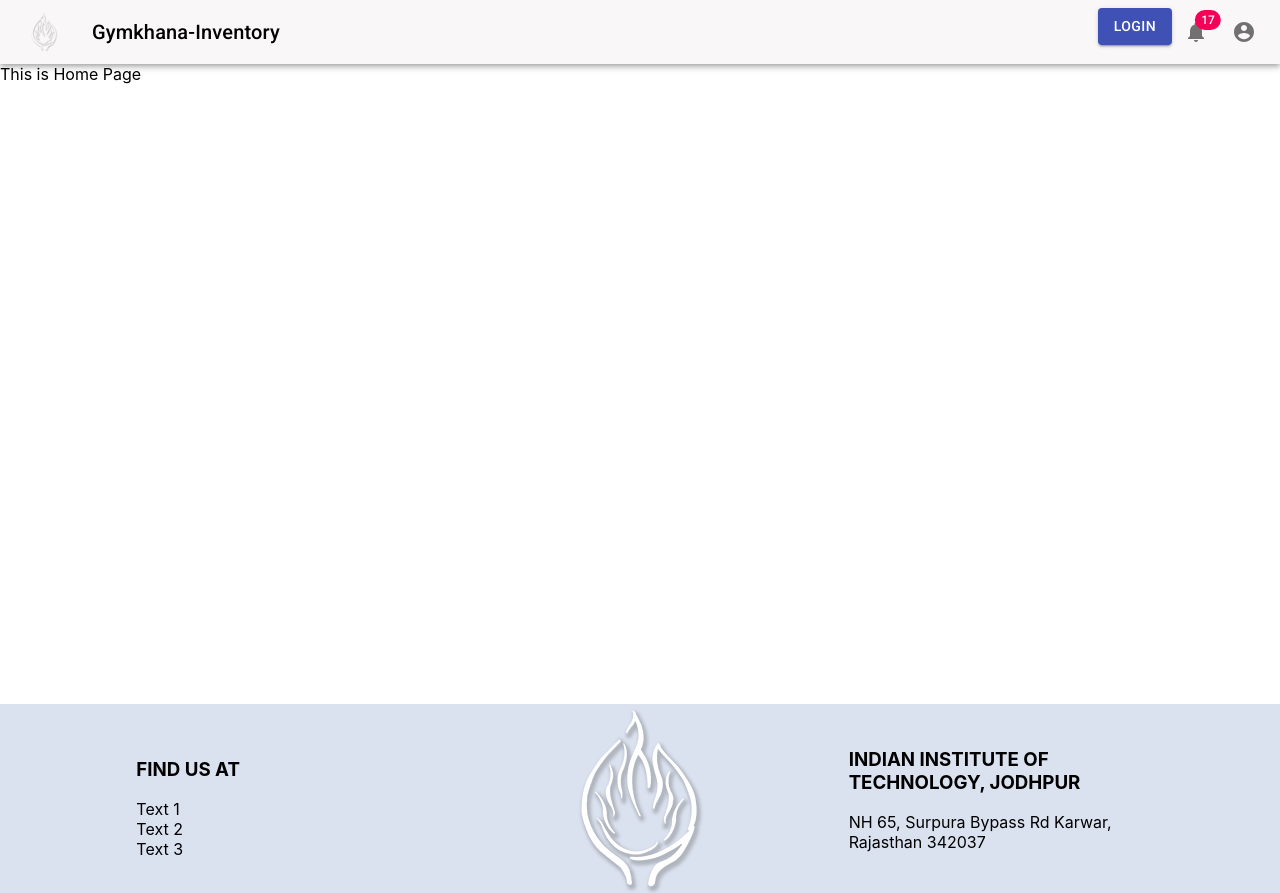
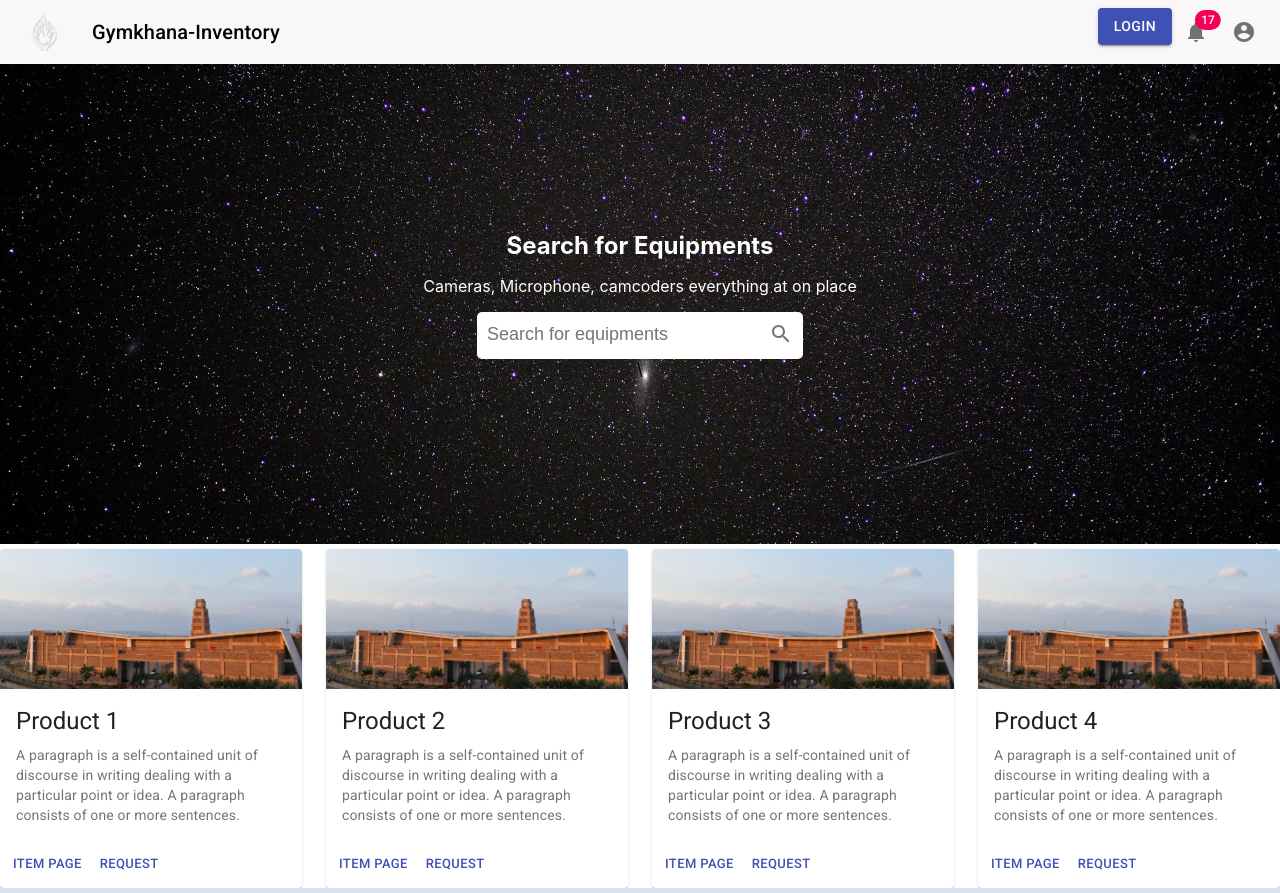
Before and after one commit to niharikamanhar/gymkhana-inventory, a React (Create React App) app: page / in a window 1280 px wide. Shown: the top 893 px of the page. Built offline with nearby package versions, Linux system fonts and the light colour scheme; no server answers.

Commit message:
Improved Home page and added Item page routes

```diff
--- a/src/App.css
+++ b/src/App.css
@@ -59,3 +59,45 @@
      margin-left: 3px;
      margin-right: 3px;
  }
+
+
+.home input[type=text] {
+    border: none;
+    background-color: none;
+    outline: 0;
+    font-size: 18px;
+    width:270px;
+    padding-left:10px;
+  }
+
+.home input[type=text]:focus {
+    border: none;
+    background-color: none;
+    outline: 0;
+  }
+
+.home .search-area{
+    display: flex;
+    flex-direction: column;
+    justify-content: center;
+    background-image: url("../src/star.jpg");
+    background-repeat: no-repeat;
+    height:60vh;
+    width: 100%;
+    background-size: cover;
+    align-items: center;
+    background-position: center;
+}
+.home .search-bar{
+    background-color: white;
+    width:max-content;
+    border-radius: 5px;
+
+}
+.home #heading{
+    margin:2px;
+    text-align: center;
+}
+.home .texts{
+    color:white
+}
--- a/src/Router.js
+++ b/src/Router.js
@@ -2,7 +2,7 @@ import React from 'react'
 import { Switch, Route } from 'react-router-dom';
 import Home from './components/pages/Home';
 import UserProfile from './components/profiles/UserProfile';
-
+import ItemsPage from './components/pages/ItemsPage';
 
 
 const Router = () => {
@@ -12,6 +12,8 @@ const Router = () => {
           <Route path="/profile" component={UserProfile}/>
           {/* <Route path="/logout" component={Logout}/> */}
           {/* <Route path="/notification" component={Notification}/> */}
+          <Route path="/itempage" component={ItemsPage}/>
+
         </Switch>
     )
 }
--- a/src/components/pages/Home.js
+++ b/src/components/pages/Home.js
@@ -1,13 +1,116 @@
-import React from 'react';
+import React from "react";
+import SearchIcon from '@material-ui/icons/Search';
+import IconButton from '@material-ui/core/IconButton';
+import { makeStyles } from '@material-ui/core/styles';
+import Card from '@material-ui/core/Card';
+import CardActionArea from '@material-ui/core/CardActionArea';
+import CardActions from '@material-ui/core/CardActions';
+import CardContent from '@material-ui/core/CardContent';
+import CardMedia from '@material-ui/core/CardMedia';
+import Button from '@material-ui/core/Button';
+import Typography from '@material-ui/core/Typography';
+import Grid from '@material-ui/core/Grid';
+import IITJ from '../../IITJ.png'
+import { Link } from 'react-router-dom';
 
-function Home() {
+
+const useStyles = makeStyles((theme) => ({
+ Searchbutton: {
+    padding:"10px",
+    marginBottom:"3px"
+    },
+  Gridcontainer:{
+    marginTop:"5px"
+  }
+
+  }
+));
+
+ function Home(){
+
+    //  -------Fake Data -------
+
+    const data= [
+      {
+        id:1,
+        name: "Product 1",
+        description: "A paragraph is a self-contained unit of discourse in writing dealing with a particular point or idea. A paragraph consists of one or more sentences.",
+      },
+      {
+        id:2,
+        name: "Product 2",
+        description: "A paragraph is a self-contained unit of discourse in writing dealing with a particular point or idea. A paragraph consists of one or more sentences.",
+      },
+      {
+        id:3,
+        name: "Product 3",
+        description: "A paragraph is a self-contained unit of discourse in writing dealing with a particular point or idea. A paragraph consists of one or more sentences.",
+      },
+      {
+        id:4,
+        name: "Product 4",
+        description: "A paragraph is a self-contained unit of discourse in writing dealing with a particular point or idea. A paragraph consists of one or more sentences.",
+      }
+    ]
+
+    // ---------xxxx--------
+     const classes = useStyles();
     return (
+      <div className="container home">
+        <div className="search-area">
+          <div className="texts">
+            <h2 id="heading">Search for Equipments</h2>
+            <p>Cameras, Microphone, camcoders everything at on place</p>
+          </div>
+          <div className="search-bar">
+            <form>
+          <input classname="bar" type="text" placeholder="Search for equipments"/>
+          <IconButton type="submit" aria-label="search" className={classes.Searchbutton}>
+              <SearchIcon />
+          </IconButton>
+          </form>
+          </div>\
+          </div>
+          <Grid container spacing={3}>
+         {data.map(item => {
+            return (
+              <Grid item xs={12} sm={6} md={3} className={classes.Gridcontainer}>
+              <Card className={classes.root} key={item.id}>
+              <CardActionArea>
+                  <CardMedia
+                  component="img"
+                  alt="Contemplative Reptile"
+                  height="140"
+                  image={IITJ}
+                  title="Contemplative Reptile"
+                  />
+                  <CardContent>
+                  <Typography gutterBottom variant="h5" component="h2">
+                      {item.name}
+                  </Typography>
+                  <Typography variant="body2" color="textSecondary" component="p">
+                      {item.description}
+                  </Typography>
+                  </CardContent>
+              </CardActionArea>
+              <CardActions>
+                  <Button  component={ Link} to="/itempage" size="small" color="primary">
+                  Item Page
+                  </Button>
+                  <Button size="small" color="primary">
+                  Request
+                  </Button>
+              </CardActions>
+          </Card>
+          </Grid>
+            )
+         })}
 
-        <div>
-            This is Home Page
-        </div>
+       </Grid>
 
-    )
-}
+      </div>
+    );
+  }
+
 
 export default Home;
```
Also changed, not shown: src/IITJ.png (added), src/star.jpg (added).
